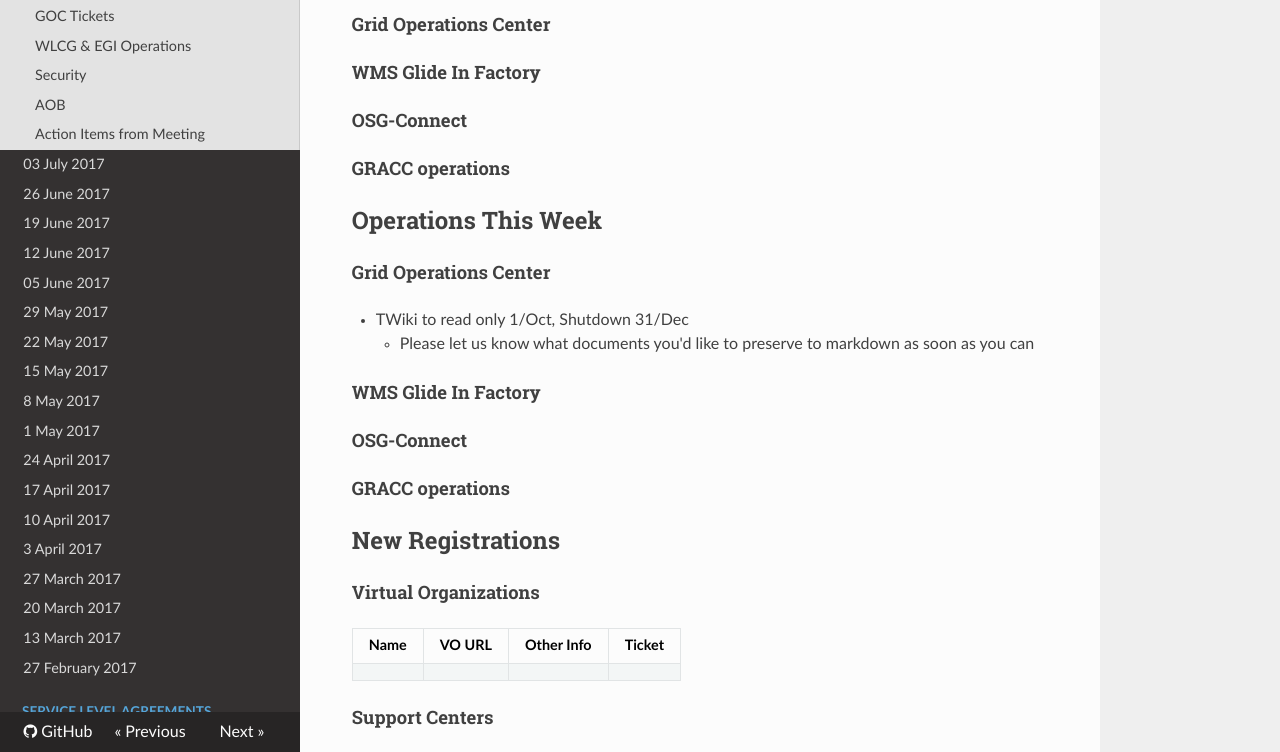
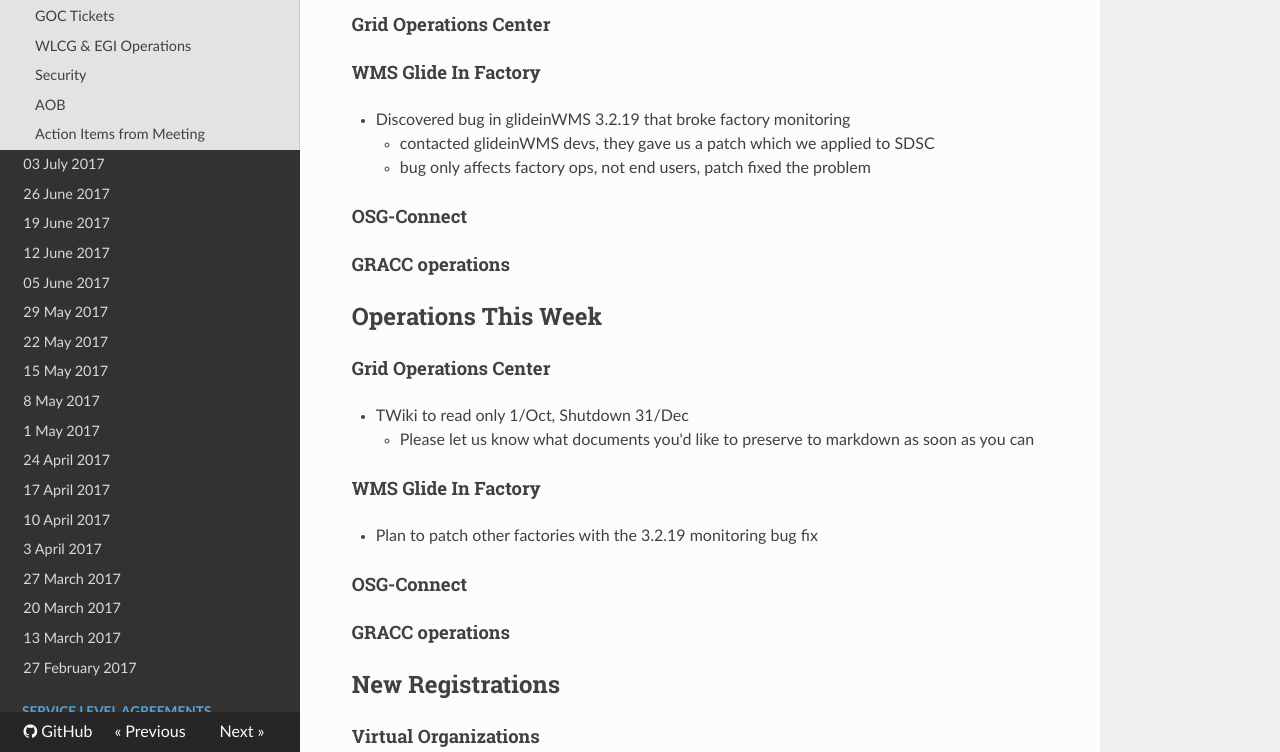
Before and after one commit to osg-htc/operations, an MkDocs documentation site: the page built from docs/WeeklyMinutes/10Jul2017.md, in a window 1280 px wide and 900 px high, scrolled down 924 px, cut to the strip 148-900 px from the top of the window. Built offline with MkDocs 1.6.1, drawn with Linux system fonts in a browser that asks for light colours; nearby versions of some CDN libraries; old or Windows-style settings are respelled for this version of MkDocs.

Commit message:
add factory ops update

```diff
--- a/docs/WeeklyMinutes/10Jul2017.md
+++ b/docs/WeeklyMinutes/10Jul2017.md
@@ -19,6 +19,9 @@
 #### Grid Operations Center
 
 #### WMS Glide In Factory
+   * Discovered bug in glideinWMS 3.2.19 that broke factory monitoring
+      * contacted glideinWMS devs, they gave us a patch which we applied to SDSC
+      * bug only affects factory ops, not end users, patch fixed the problem
 
 #### OSG-Connect
 
@@ -31,6 +34,7 @@
       * Please let us know what documents you'd like to preserve to markdown as soon as you can
 
 #### WMS Glide In Factory
+   * Plan to patch other factories with the 3.2.19 monitoring bug fix
 
 #### OSG-Connect
 
```
